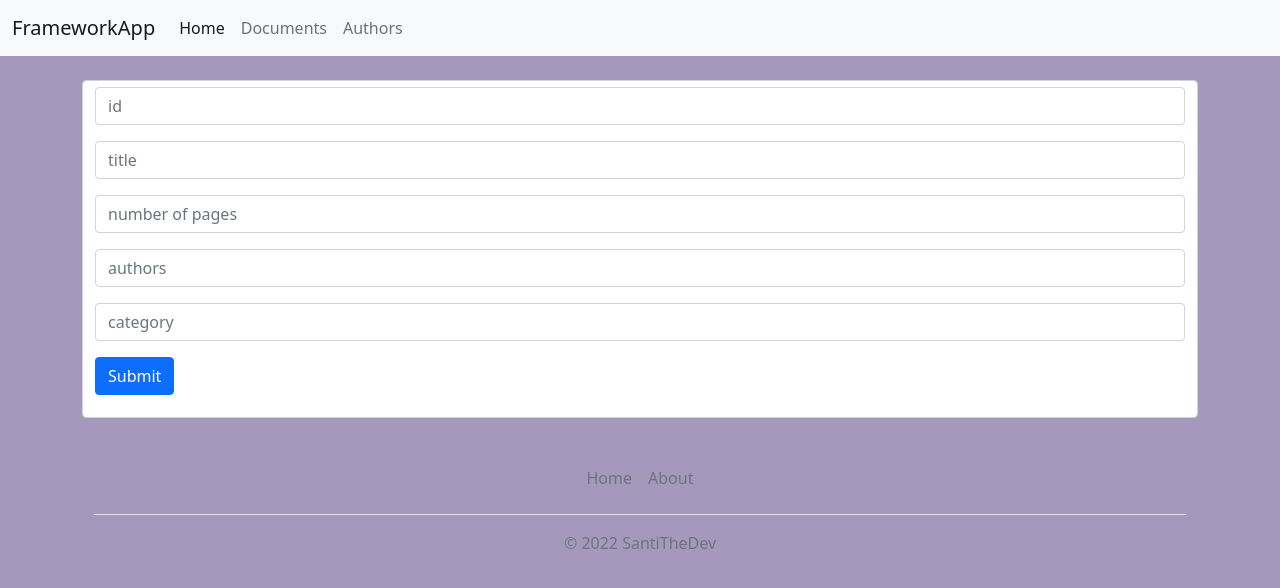
After one commit to SantiTheDev/Framework-app, a Flask app: page /add_document in a window 1280 px wide. The commit adds this page. Shown: the top 588 px of the page. Run offline with Flask 2, Linux system fonts and the light colour scheme.

Commit message:
commiting changes

```diff
--- a/app.py
+++ b/app.py
@@ -1,8 +1,10 @@
+from turtle import title
+from unicodedata import category
+from urllib.request import Request
 from flask import Flask, render_template, request, url_for, redirect
 from markupsafe import escape
 from models import Document, Authors
 from db import DOCUMENTS,AUTHORS
-from Forms import regist_doc
 
 app = Flask(__name__)
 app.config['SECRET_KEY'] = '8f8866aec15fb97de69229e4'
@@ -13,29 +15,44 @@ def home():
     return render_template('home.html')
 
 @app.route("/documents", methods=['GET', 'POST'])
-def add_documents():
-    form = regist_doc()
-    if form.validate_on_submit():
-        doc = Document(
-            form.doc_id.data,
-            form.doc_tit.data,
-            form.doc_numop.data,
-            form.doc_cat.data,
-            form.doc_auth.data
-            )
+def documents():
+    Request = request
+    return render_template('documents.html', DOCUMENTS = DOCUMENTS, request=Request)
 
-        DOCUMENTS.append(doc.__str__.__dict__())
-        return redirect(url_for('home'))
+@app.route('/add_document', methods = ['GET'])
+def add_document():
+    return render_template('docform.html')
 
-    return render_template('documents.html', DOCUMENTS = DOCUMENTS, form=form)
 
-@app.route('/authors')
-@app.route('/authors/<name>')
-def authors_profile(name = None):
+@app.route('/authors', methods=['GET', 'POST'])
+def authors(name = None):
     # show the user profile for that user
-    return render_template('authors.html', name = name)
+    return render_template('authors.html', AUTHORS = AUTHORS )
+
+@app.route('/add_author', methods=['GET', 'POST'])
+def add_author():
+    return render_template('autform.html')
+
+@app.route('/form', methods=["POST"])
+def form():
+    if request.form.get("name"):
+        name = request.form.get("name")
+        author = Authors(name)
+        AUTHORS.append(author.__dict__)
+    else:
+        id = request.form.get("id")
+        title = request.form.get("title")
+        numberOfPages= request.form.get("number_of_pages")
+        authors= request.form.get("authors")
+        category= request.form.get("category")
+
+        doc = Document(id,title,numberOfPages,category,authors)
+        DOCUMENTS.append(doc.__dict__)
+
+
+    return render_template('submitform.html')
 
 
 @app.route('/about')
 def about():
-    return 'The about page'
+    return render_template('index.html')
--- a/db.py
+++ b/db.py
@@ -1,5 +1,3 @@
-from turtle import title
-
 
 AUTHORS = [
     {
@@ -9,7 +7,7 @@ AUTHORS = [
 
 DOCUMENTS = [
     {
-        'ID' : 1,
+        'id' : 1,
         'title': 'how2basic',
         'number_of_pages': 100,
         'category': 'NA',
@@ -17,7 +15,7 @@ DOCUMENTS = [
 
     },
     {
-        'ID' : 1,
+        'id' : 1,
         'title': 'how2basic',
         'number_of_pages': 100,
         'category': 'NA',
--- a/templates/base.html
+++ b/templates/base.html
@@ -26,18 +26,20 @@
                 <a class="nav-link active" aria-current="page" href="/">Home</a>
               </li>
               <li class="nav-item">
-                <a class="nav-link" href="/documents">Documents</a>
+                <a class="nav-link" href="{{url_for('documents')}}">Documents</a>
               </li>
               <li class="nav-item">
-                <a class="nav-link" href="/authors">Authors</a>
+                <a class="nav-link" href="{{url_for('authors')}}">Authors</a>
               </li>
             </ul>
           </div>
         </div>
       </nav>
       <br>
+
       {% block content %}
       {% endblock %}
+
       <div class="container">
         <footer class="py-3 my-4">
           <ul class="nav justify-content-center border-bottom pb-3 mb-3">
@@ -60,8 +62,7 @@
   </body>
   <style>
       body {
-        background-color: #212121;
-        color: white;
+        background-color: rgba(76, 51, 122, 0.5);
 
       }
   </style>
--- /dev/null
+++ b/templates/docform.html
@@ -0,0 +1,32 @@
+{% extends "base.html" %}
+
+{% block title %}Documents page{% endblock %}
+
+{% block content %}
+<div class="container">
+    <form action="{{ url_for('form') }}" method="POST" class="form-control" style="color:white">
+        <div class="mb-3">
+            <div class="mb-3">
+                <input type="text" class="form-control" id="exampleInputEmail1" aria-describedby="emailHelp"
+                placeholder="id" name="id">
+            </div>
+            <div class="mb-3">
+                <input type="text" class="form-control" id="exampleInputEmail1" aria-describedby="emailHelp"
+                placeholder="title" name="title">
+            </div>
+            <div class="mb-3">
+                <input type="text" class="form-control" id="exampleInputEmail1" aria-describedby="emailHelp"
+                placeholder="number of pages" name="number_of_pages">
+            </div>
+            <div class="mb-3">
+                <input type="text" class="form-control" id="exampleInputEmail1" aria-describedby="emailHelp"
+                placeholder="authors" name="authors">
+            </div>
+            <div class="mb-3">
+                <input type="text" class="form-control" id="exampleInputEmail1" aria-describedby="emailHelp"
+                placeholder="category" name="category">
+            </div>
+          <button type="submit" class="btn btn-primary">Submit</button>
+    </form>
+</div>
+{% endblock %}
```
Also changed, not shown: Forms.py (deleted, +0 -12 lines), models.py (+4 -12 lines), templates/autform.html (added, +15 -0 lines), templates/authors.html (+27 -5 lines), templates/documents.html (+6 -19 lines), templates/home.html (+9 -3 lines), templates/submitform.html (added, +7 -0 lines).
